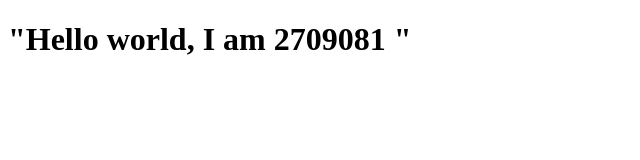
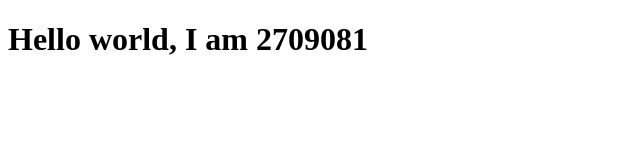
Before and after one commit to DxvidNasa/2709081-submission.bundle, a plain HTML site: page index.html in a window 1280 px wide. Shown: the whole page, without its empty margins (0-640 px from the left). Drawn offline with Linux system fonts and the light colour scheme.

Commit message:
Update index.html again

```diff
--- a/index.html
+++ b/index.html
@@ -1,6 +1,6 @@
 <!DOCTYPE html>
 <html>
     <h1>
-        "Hello world, I am 2709081 "
+        Hello world, I am 2709081
     </h1>
 </html>
```
